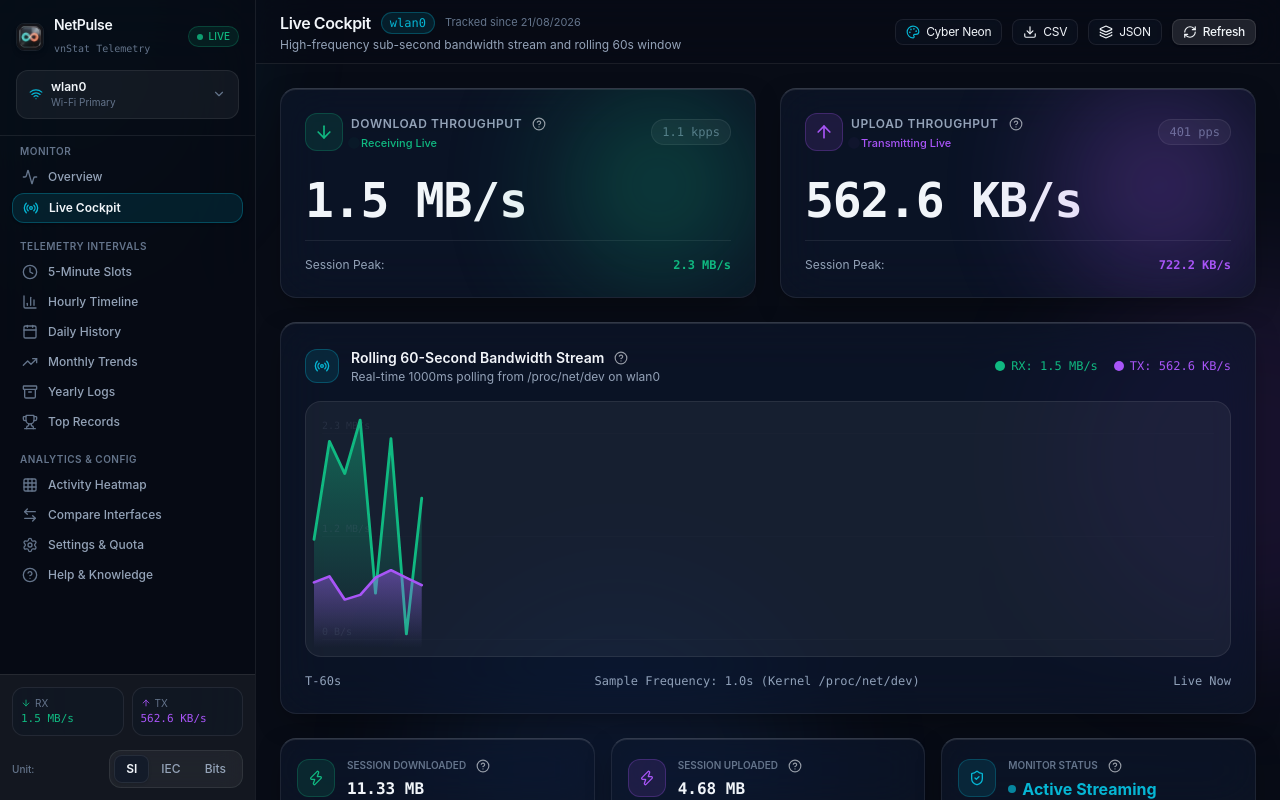
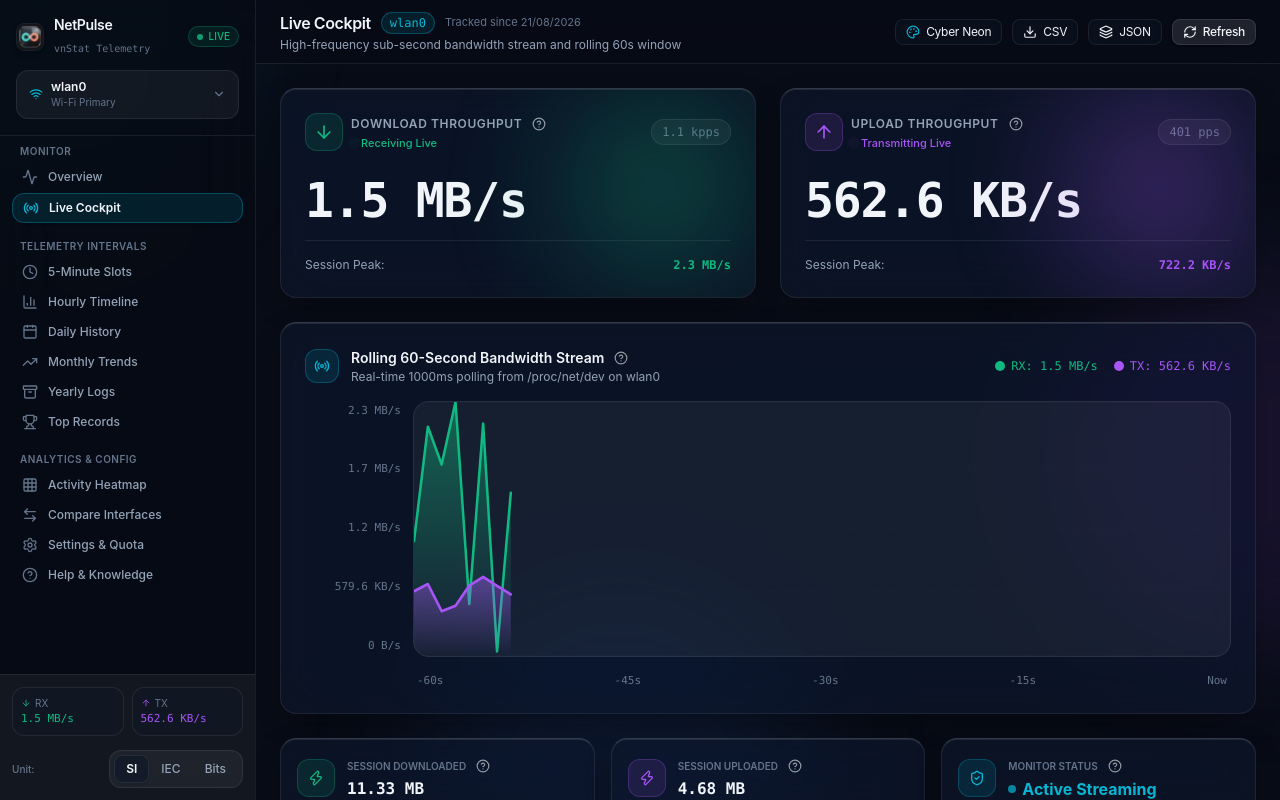
Before and after one commit to th3mw/netpulse, a React (Vite) app: page / in a window 1280 px wide. Both pictures are taken after a click on the button "Live Cockpit". Built offline with nearby package versions, Linux system fonts and the light colour scheme.

Commit message:
feat: relocate live cockpit speed benchmarks to dedicated y-axis side column

```diff
--- a/src/views/LiveMonitorView.tsx
+++ b/src/views/LiveMonitorView.tsx
@@ -35,7 +35,6 @@ export const LiveMonitorView: React.FC = () => {
 
   const hoveredSample = hoverIndex !== null && liveHistory[hoverIndex] ? liveHistory[hoverIndex] : null;
 
-  // Build SVG polygon points for 60-second stream
   const width = 800;
   const height = 240;
 
@@ -43,7 +42,8 @@ export const LiveMonitorView: React.FC = () => {
     return rates
       .map((val, idx) => {
         const x = (idx / (60 - 1)) * width;
-        const y = height - (val / maxLiveRate) * (height - 20) - 10;
+        const clampedVal = Math.min(Math.max(val, 0), maxLiveRate);
+        const y = height - (clampedVal / maxLiveRate) * height;
         return `${x.toFixed(1)},${y.toFixed(1)}`;
       })
       .join(' ');
@@ -51,6 +51,8 @@ export const LiveMonitorView: React.FC = () => {
 
   const rxPoints = getCoordinates(liveHistory.map((s) => s.rx_bytes_per_sec));
   const txPoints = getCoordinates(liveHistory.map((s) => s.tx_bytes_per_sec));
+  const currentLastIndex = Math.max(0, liveHistory.length - 1);
+  const currentEndX = ((currentLastIndex / (60 - 1)) * width).toFixed(1);
 
   return (
     <div className="space-y-6">
@@ -235,30 +237,49 @@ export const LiveMonitorView: React.FC = () => {
           </div>
         </div>
 
-        {/* SVG Chart Container */}
+        {/* Chart with dedicated Y-Axis on the side */}
+        <div className="flex gap-3 h-64 w-full">
+          {/* Dedicated Y-Axis Benchmark Column */}
           <div
-          className="relative h-64 w-full rounded-2xl border overflow-hidden p-2"
+            className="w-20 md:w-24 shrink-0 flex flex-col justify-between items-end font-mono text-[11px] select-none py-0.5"
+            style={{ color: 'var(--text-dim)' }}
+          >
+            <span>{formatRate(maxLiveRate, unitPreference)}</span>
+            <span>{formatRate(maxLiveRate * 0.75, unitPreference)}</span>
+            <span>{formatRate(maxLiveRate * 0.5, unitPreference)}</span>
+            <span>{formatRate(maxLiveRate * 0.25, unitPreference)}</span>
+            <span>0 B/s</span>
+          </div>
+
+          {/* SVG Chart Canvas */}
+          <div
+            className="relative flex-1 h-full min-w-0 rounded-2xl border overflow-hidden"
             style={{
               backgroundColor: 'var(--bg-input)',
               borderColor: 'var(--border-subtle)',
             }}
           >
-          {/* Background grid lines */}
-          <div className="absolute inset-0 flex flex-col justify-between p-4 pointer-events-none opacity-20">
-            <div className="border-b text-[10px] font-mono" style={{ borderColor: 'var(--border-subtle)', color: 'var(--text-dim)' }}>
-              {formatRate(maxLiveRate, unitPreference)}
+            {/* Background horizontal grid lines aligned with Y-axis benchmarks */}
+            <div className="absolute inset-0 flex flex-col justify-between pointer-events-none opacity-20">
+              <div className="w-full border-b" style={{ borderColor: 'var(--border-subtle)' }} />
+              <div className="w-full border-b border-dashed" style={{ borderColor: 'var(--border-subtle)' }} />
+              <div className="w-full border-b border-dashed" style={{ borderColor: 'var(--border-subtle)' }} />
+              <div className="w-full border-b border-dashed" style={{ borderColor: 'var(--border-subtle)' }} />
+              <div className="w-full border-b" style={{ borderColor: 'var(--border-subtle)' }} />
             </div>
-            <div className="border-b text-[10px] font-mono" style={{ borderColor: 'var(--border-subtle)', color: 'var(--text-dim)' }}>
-              {formatRate(maxLiveRate * 0.5, unitPreference)}
-            </div>
-            <div className="border-b text-[10px] font-mono" style={{ borderColor: 'var(--border-subtle)', color: 'var(--text-dim)' }}>
-              0 B/s
-            </div>
+
+            {/* Vertical grid lines (every 15s) */}
+            <div className="absolute inset-0 flex justify-between pointer-events-none opacity-10 px-[1px]">
+              <div className="h-full border-r border-dashed" style={{ borderColor: 'var(--border-subtle)' }} />
+              <div className="h-full border-r border-dashed" style={{ borderColor: 'var(--border-subtle)' }} />
+              <div className="h-full border-r border-dashed" style={{ borderColor: 'var(--border-subtle)' }} />
+              <div className="h-full border-r border-dashed" style={{ borderColor: 'var(--border-subtle)' }} />
+              <div className="h-full border-r border-dashed" style={{ borderColor: 'var(--border-subtle)' }} />
             </div>
 
             <svg
               viewBox={`0 0 ${width} ${height}`}
-            className="w-full h-full overflow-visible"
+              className="w-full h-full overflow-hidden"
               preserveAspectRatio="none"
             >
               <defs>
@@ -276,7 +297,7 @@ export const LiveMonitorView: React.FC = () => {
               {liveHistory.length > 1 && (
                 <>
                   <polygon
-                  points={`0,${height} ${rxPoints} ${((liveHistory.length - 1) / (60 - 1)) * width},${height}`}
+                    points={`0,${height} ${rxPoints} ${currentEndX},${height}`}
                     fill="url(#rxGradient)"
                   />
                   <polyline
@@ -294,7 +315,7 @@ export const LiveMonitorView: React.FC = () => {
               {liveHistory.length > 1 && (
                 <>
                   <polygon
-                  points={`0,${height} ${txPoints} ${((liveHistory.length - 1) / (60 - 1)) * width},${height}`}
+                    points={`0,${height} ${txPoints} ${currentEndX},${height}`}
                     fill="url(#txGradient)"
                   />
                   <polyline
@@ -322,12 +343,33 @@ export const LiveMonitorView: React.FC = () => {
                 />
               ))}
             </div>
+
+            {/* Scrub vertical guideline */}
+            {hoverIndex !== null && (
+              <div
+                className="absolute top-0 bottom-0 pointer-events-none border-l-2 border-dashed z-10"
+                style={{
+                  left: `${(hoverIndex / (60 - 1)) * 100}%`,
+                  borderColor: 'var(--accent-primary)',
+                }}
+              />
+            )}
+          </div>
         </div>
 
-        <div className="flex justify-between items-center text-xs text-slate-400 font-mono">
-          <span>T-60s</span>
-          <span>Sample Frequency: 1.0s (Kernel /proc/net/dev)</span>
-          <span>Live Now</span>
+        {/* Time Benchmarks X-Axis */}
+        <div className="flex items-center gap-3">
+          <div className="w-20 md:w-24 shrink-0" />
+          <div
+            className="flex-1 flex justify-between items-center text-[11px] font-mono select-none px-1"
+            style={{ color: 'var(--text-dim)' }}
+          >
+            <span>-60s</span>
+            <span>-45s</span>
+            <span>-30s</span>
+            <span>-15s</span>
+            <span>Now</span>
+          </div>
         </div>
       </GlassCard>
 
```
Lines whose indentation alone changed are shown as unchanged.
